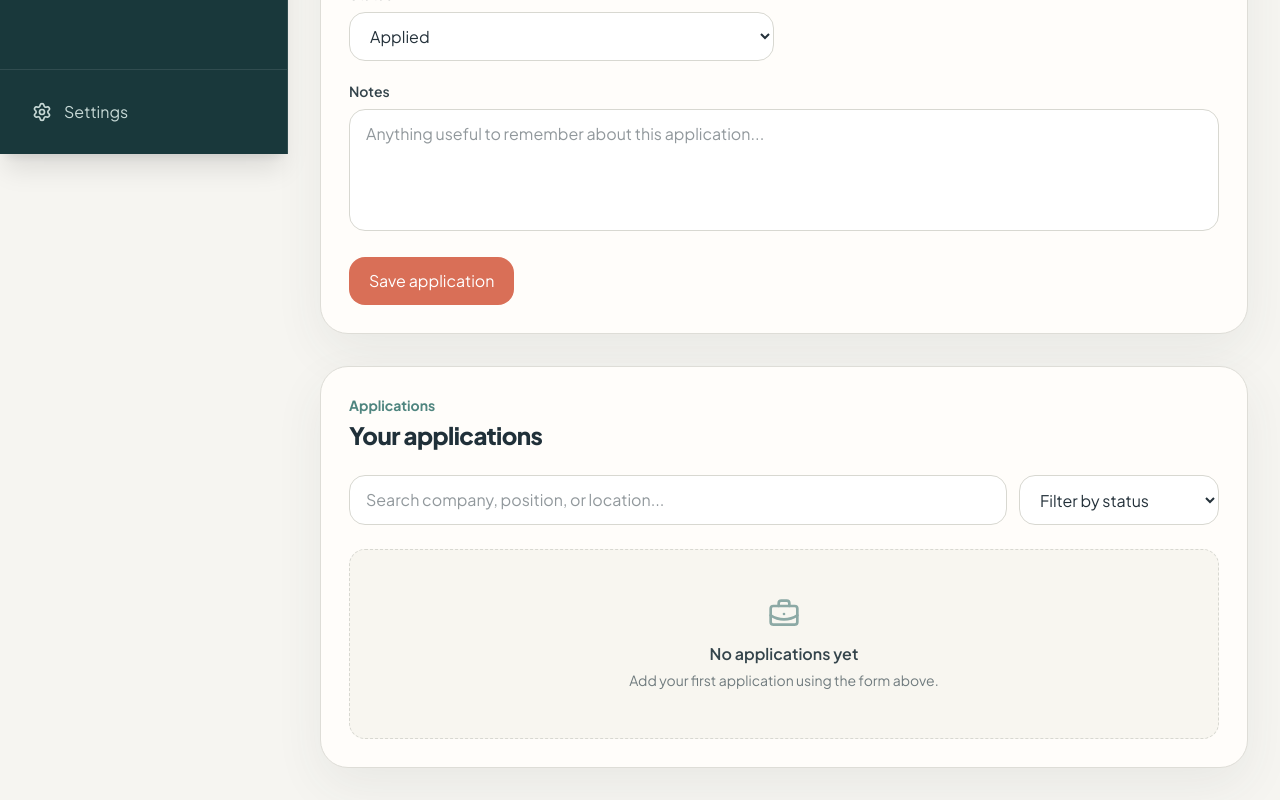
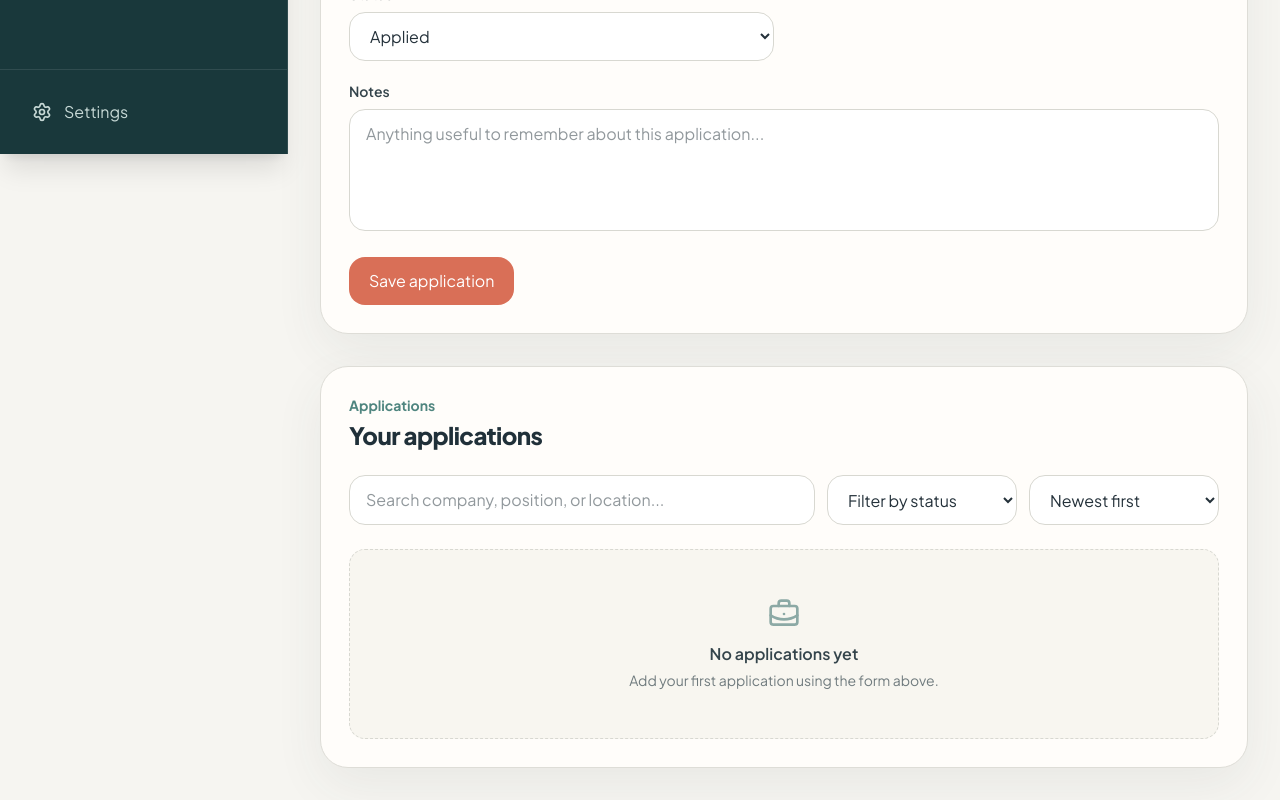
Before and after one commit to ronitbhanot4/internship-tracker, a React (Vite) app: page / in a window 1280 px wide. Shown: the part 646-1446 px from the top of the page. Built offline with nearby package versions, Linux system fonts and the light colour scheme.

Commit message:
Add application search filtering and sorting

```diff
--- a/src/App.tsx
+++ b/src/App.tsx
@@ -75,6 +75,10 @@ function App() {
   const [statusFilter, setStatusFilter] = useState<
   "All" | ApplicationStatus
 >("All");
+
+  const [sortBy, setSortBy] = useState<
+  "newest" | "oldest" | "companyAZ" | "companyZA"
+>("newest");
   useEffect(() => {
   localStorage.setItem(
     "internshipApplications",
@@ -94,7 +98,8 @@ const rejectedCount = applications.filter(
   (application) => application.status === "Rejected",
 ).length;
 
-const filteredApplications = applications.filter((application) => {
+const filteredApplications = applications
+  .filter((application) => {
     const search = searchTerm.toLowerCase();
 
     const matchesSearch =
@@ -106,6 +111,27 @@ const filteredApplications = applications.filter((application) => {
       statusFilter === "All" || application.status === statusFilter;
 
     return matchesSearch && matchesStatus;
+  })
+  .sort((a, b) => {
+    if (sortBy === "newest") {
+      return (
+        new Date(b.dateApplied).getTime() -
+        new Date(a.dateApplied).getTime()
+      );
+    }
+
+    if (sortBy === "oldest") {
+      return (
+        new Date(a.dateApplied).getTime() -
+        new Date(b.dateApplied).getTime()
+      );
+    }
+
+    if (sortBy === "companyAZ") {
+      return a.company.localeCompare(b.company);
+    }
+
+    return b.company.localeCompare(a.company);
   });
   const handleDelete = (id: number) => {
   setApplications((currentApplications) =>
@@ -471,7 +497,7 @@ const handleEdit = (application: Application) => {
     </h2>
   </div>
 
-  <div className="mb-6 grid gap-3 sm:grid-cols-[1fr_200px]">
+  <div className="mb-6 grid gap-3 md:grid-cols-[1fr_190px_190px]">
   <input
     type="search"
     value={searchTerm}
@@ -494,6 +520,24 @@ const handleEdit = (application: Application) => {
     <option value="Interview">Interview</option>
     <option value="Offer">Offer</option>
     <option value="Rejected">Rejected</option>
+  </select>
+  <select
+  value={sortBy}
+  onChange={(event) =>
+    setSortBy(
+      event.target.value as
+        | "newest"
+        | "oldest"
+        | "companyAZ"
+        | "companyZA",
+    )
+  }
+  className="w-full rounded-2xl border border-[#d8d8d1] bg-white px-4 py-3 text-sm outline-none transition focus:border-[#4f857f] focus:ring-4 focus:ring-[#4f857f]/10"
+>
+  <option value="newest">Newest first</option>
+  <option value="oldest">Oldest first</option>
+  <option value="companyAZ">Company A–Z</option>
+  <option value="companyZA">Company Z–A</option>
 </select>
 </div>
 
```
Lines whose indentation alone changed are shown as unchanged.
